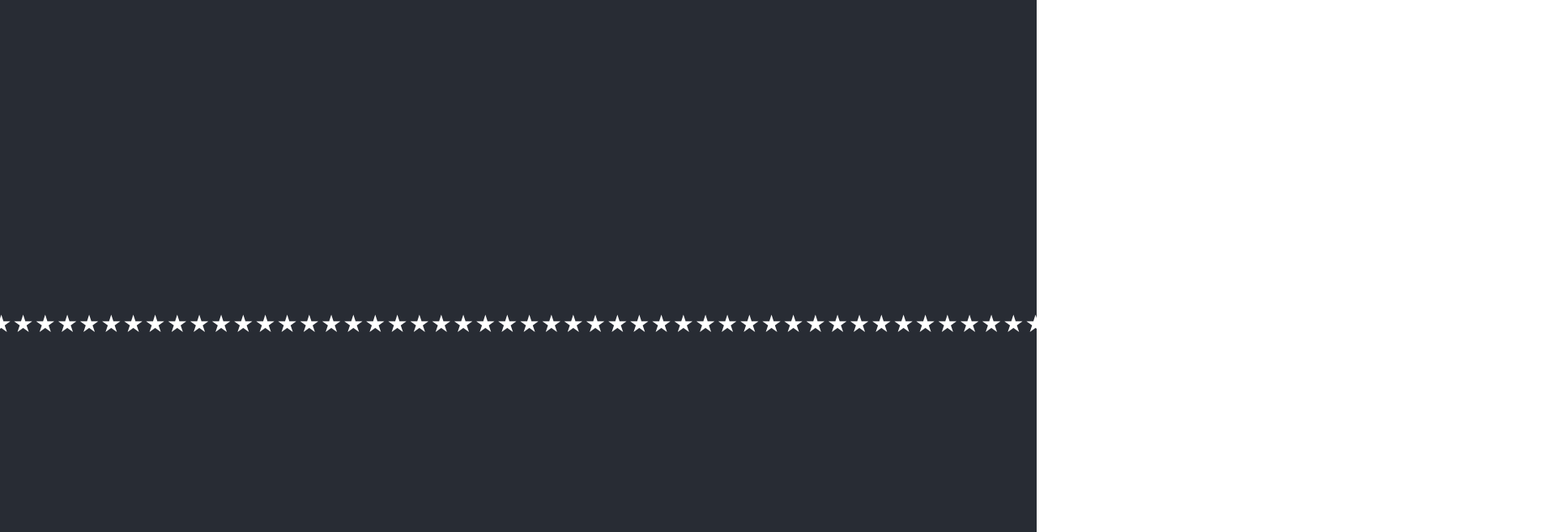
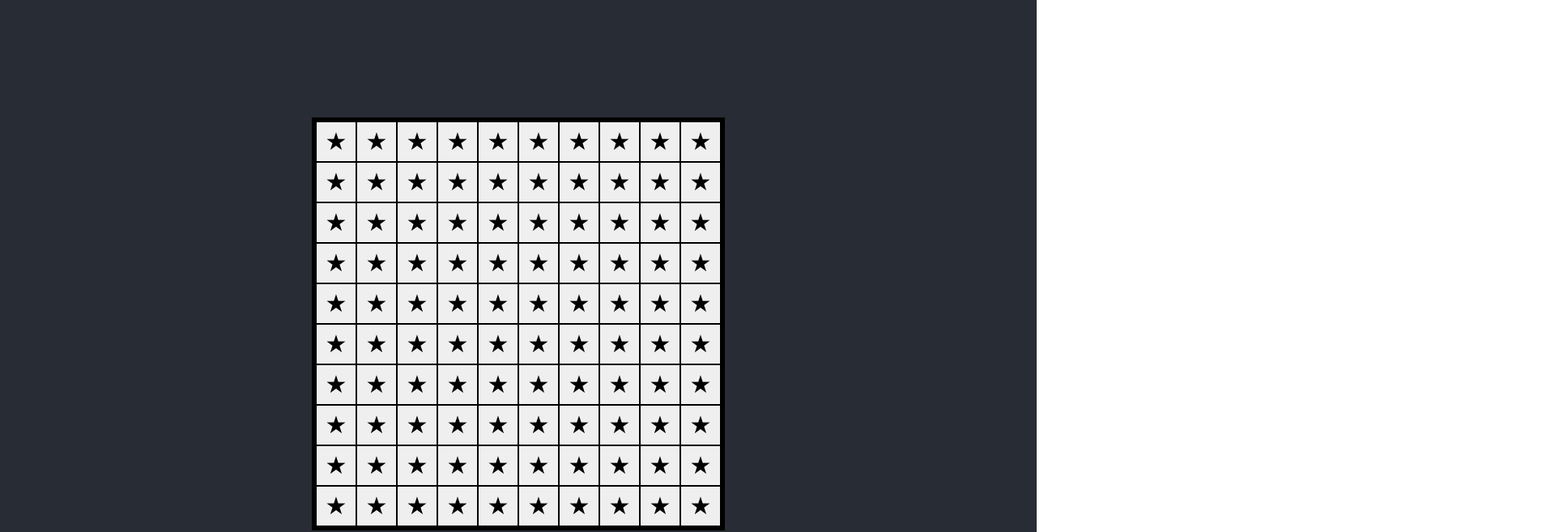
Before and after one commit to dtan3847/starbattle-solver, a React (Create React App) app: page / in a window 1280 px wide. Shown: the top 657 px of the page at 81% size, 1920 px wide, since content can reach past the window. Built offline with nearby package versions, Linux system fonts and the light colour scheme.

Commit message:
Style as grid and add onClick functions

```diff
--- /dev/null
+++ b/src/starbattle/puzzle.css
@@ -0,0 +1,17 @@
+
+
+.StarBattle-Cell {
+    width: 50px;
+    height: 50px;
+    border: 1px solid black;
+    text-align: center;
+    line-height: 0;
+    padding: 0;
+    font-size: 30px;
+}
+
+.StarBattle-Puzzle {
+    display: grid;
+    grid-template-columns: repeat(10, auto);
+    border: 5px solid black;
+}
--- a/src/starbattle/puzzle.tsx
+++ b/src/starbattle/puzzle.tsx
@@ -1,4 +1,6 @@
 import { useMemo, useState } from "react";
+
+import './puzzle.css'
 
 enum Cell {
     BLANK,
@@ -58,31 +60,21 @@ function makeNeighbourView(cells: Cell[], size: number): Cell[][] {
 
 type CellProps = {
     value: Cell
+    onClick: React.MouseEventHandler<HTMLButtonElement>
 }
 
-function StarBattleCell({ value }: CellProps): JSX.Element {
+function StarBattleCell({ value, onClick }: CellProps): JSX.Element {
     const typeToSymbol = {
         [Cell.BLANK]: "",
         [Cell.SPACE]: "✖",
         [Cell.STAR]: "★",
     }
     const symbol = typeToSymbol[value]
-    return <>{symbol}</>
-}
-
-type RowProps = {
-    cells: Cell[]
-}
-
-function StarBattleRow({ cells }: RowProps): JSX.Element {
-    const items = cells.map((_, i) => (
-        <StarBattleCell key={i} value={cells[i]} />
-    ))
-    return <>{items}</>
+    return <button className="StarBattle-Cell" onClick={onClick}>{symbol}</button>
 }
 
 export default function StarBattlePuzzle({ size = 10, starCount = 2 }): JSX.Element {
-    const [cells, setCellTypes] = useState(Array(size**2).fill(Cell.STAR))
+    const [cells, setCells] = useState(Array(size**2).fill(Cell.STAR))
     const [walls, setWalls] = useState(Array((size-1)**2).fill(false))
     const columns = useMemo(() => makeColumnView(cells, size), [cells, size])
     const rows = useMemo(() => makeRowView(columns), [columns])
@@ -135,8 +127,14 @@ export default function StarBattlePuzzle({ size = 10, starCount = 2 }): JSX.Elem
         return cells.reduce((sum, current) => current == Cell.STAR ? sum + 1 : sum, 0)
     }
 
-    const contentRows = rows.map((row, i) => (
-        <StarBattleRow key={i}  cells={row} />
+    function setCell(i: number, newValue: Cell) {
+        const newCells = cells.slice()
+        newCells[i] = newValue
+        setCells(newCells)
+    }
+
+    const contentCells = cells.map((cell, i) => (
+        <StarBattleCell key={i} value={cell} onClick={() => setCell(i, (cells[i] + 1) % 3)}/>
     ))
-    return <>{contentRows}</>
+    return <div className="StarBattle-Puzzle">{contentCells}</div>
 }
```
